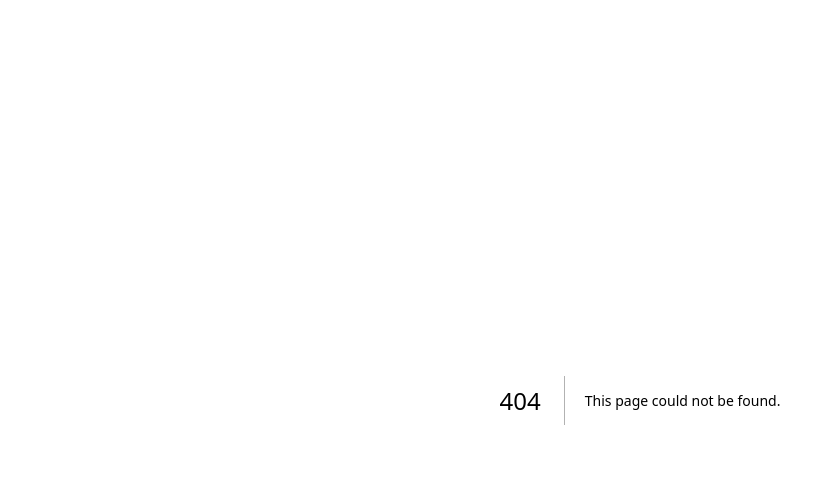
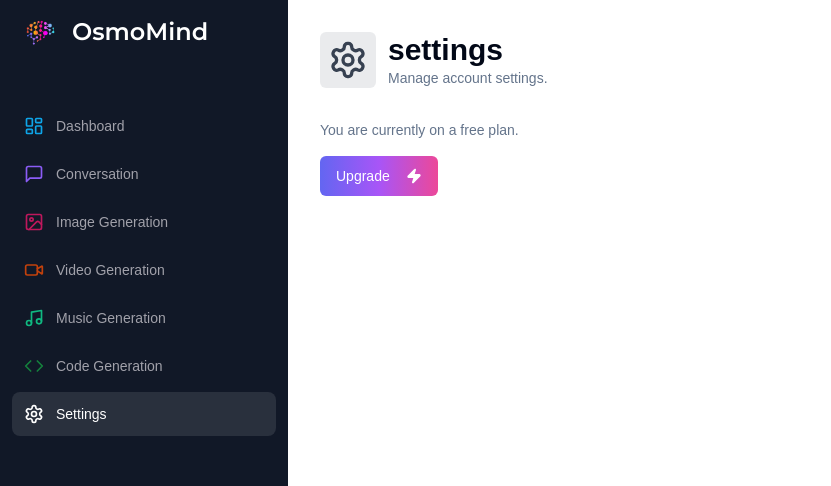
Before and after one commit to ramisworld/ai-saas, a Next.js app: page /settings in a window 1280 px wide. Before the commit this address had no page. Shown: the top 486 px of the page, without its empty margins (0-831 px from the left). Built offline with nearby package versions, Linux system fonts and the light colour scheme; no server answers.

Commit message:
set href to settings and change price to $5

```diff
--- a/app/(dashboard)/(routes)/setting/page.tsx
+++ b/app/(dashboard)/(routes)/settings/page.tsx
@@ -8,7 +8,7 @@ const SettingsPage = async () => {
     return (
         <div>
             <Heading
-                title="setting"
+                title="settings"
                 description="Manage account settings."
                 icon={Settings}
                 iconColor="text-gray-700"
--- a/app/api/stripe/route.ts
+++ b/app/api/stripe/route.ts
@@ -5,7 +5,7 @@ import prismadb from "@/lib/prismadb";
 import { stripe } from "@/lib/stripe";
 import { absoluteUrl } from "@/lib/utils";
 
-const settingsUrl = `${process.env.NEXT_PUBLIC_APP_URL}/setting`;
+const settingsUrl = `${process.env.NEXT_PUBLIC_APP_URL}/settings`;
 
 export async function GET() {
     try {
@@ -20,7 +20,7 @@ export async function GET() {
         where: {
             userId
         }
-      })
+      });
 
       if (userSubscription && userSubscription.stripeCustomerId) {
         const stripeSession = await stripe.billingPortal.sessions.create({
@@ -47,7 +47,7 @@ export async function GET() {
                         description: "Unlimited AI Generations",
 
                     },
-                    unit_amount: 2000,
+                    unit_amount: 500,
                     recurring: {
                         interval: "month"
                     }
--- a/components/sidebar.tsx
+++ b/components/sidebar.tsx
@@ -54,7 +54,7 @@ const routes = [
     {
         label: "Settings",
         icon: Settings,
-        href: "/setting",
+        href: "/settings",
     },
 ];
 
```
